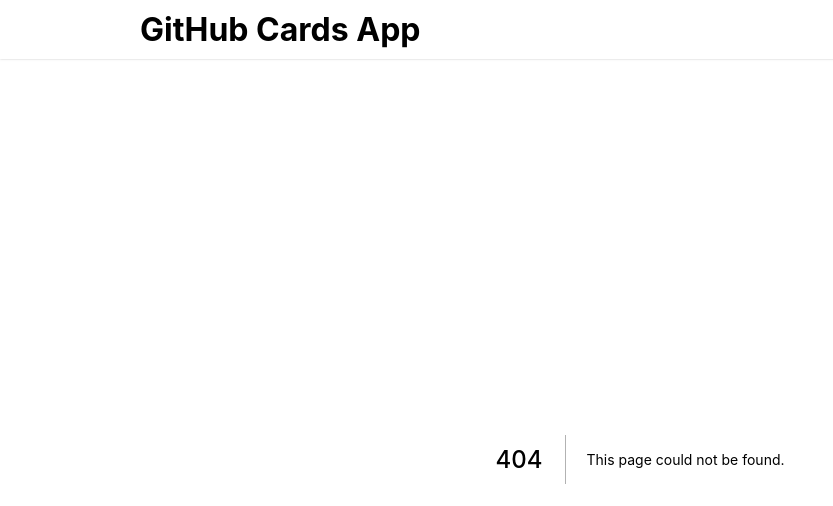
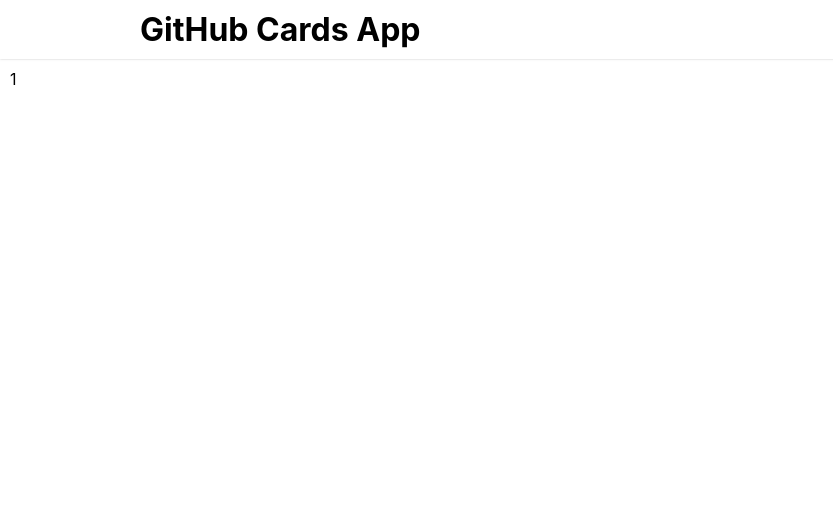
Before and after one commit to sakhawat777/github-cards-nextjs-ts-scss-project, a Next.js app: page /1 in a window 1280 px wide. Before the commit this address had no page. Shown: the top 506 px of the page, without its empty margins (0-833 px from the left). Built offline with nearby package versions, Linux system fonts and the light colour scheme.

Commit message:
Dynamic Route Done

```diff
--- /dev/null
+++ b/pages/[login_id].tsx
@@ -0,0 +1,13 @@
+
+import { useRouter } from 'next/router';
+
+const Login_id = () => {
+    const router = useRouter();
+    return (
+        <div style={{padding: '10px'}}>
+            {router.query.login_id}
+        </div>
+    );
+};
+
+export default Login_id;
```
